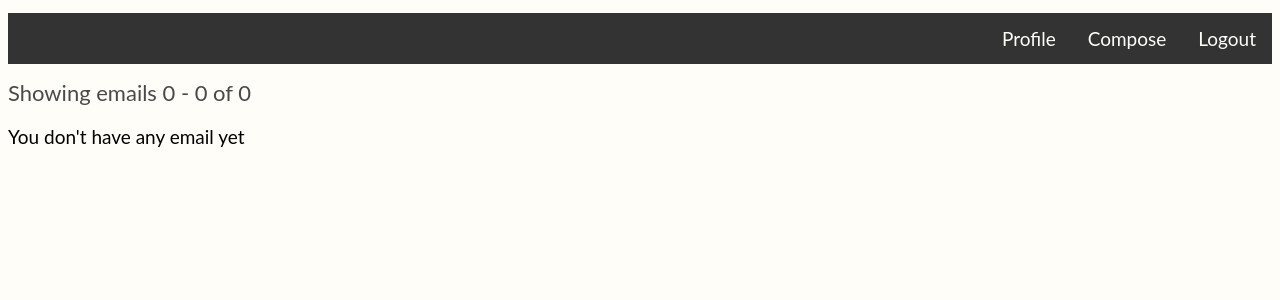
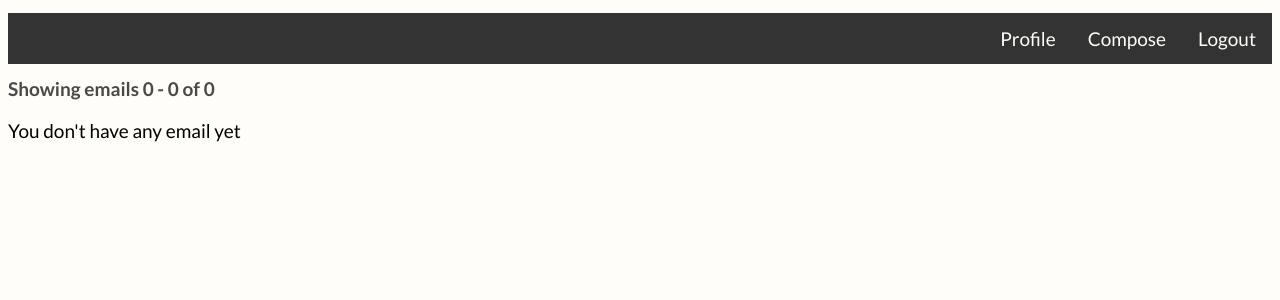
Before and after one commit to triplea24/mailassistant, a Django app: page /dashboard in a window 1280 px wide. Shown: the top 300 px of the page. Run offline with Django 3.2, Linux system fonts and the light colour scheme; the visitor is signed in with stand-in values (Sample User, id 1); data that the repository does not hold is empty.

Commit message:
dashfont

```diff
--- a/panel/templates/index.html
+++ b/panel/templates/index.html
@@ -2,9 +2,14 @@
 <head>
     {% load static %}
     <link rel="stylesheet" type="text/css" href="{% static "panel/mycss.css" %}">
+    <!-- Fonts -->
+    <!-- Lato -->
+    <link href='http://fonts.googleapis.com/css?family=Lato:400,300,700' rel='stylesheet' type='text/css'>
+    <link rel="stylesheet" href="http://code.ionicframework.com/ionicons/2.0.1/css/ionicons.min.css">
+
 </head>
 <body>
-        <ul class="nav navbar-nav navbar-right" id="top-nav">
+        <ul class="navigation">
             <li><a href="/logout">Logout</a></li>
             <li><a href="/dashboard/compose/">Compose</a></li>
             <li><a href="/dashboard/profile/">Profile</a></li>
@@ -49,10 +54,6 @@
     {% else %}
         <p>You don't have any email yet</p>
     {% endif %}
-    <script src="{% static "panel/landing/js/jquery.validate.min.js" %}"></script>
-    <script src="{% static "panel/landing/js/jquery.form.js" %}"></script>
-    <script src="{% static "panel/landing/js/jquery.nav.js" %}"></script>
-    <script src="{% static "panel/landing/js/jquery.sticky.js" %}"></script>
 
 </body>
 </html>
--- a/static/panel/mycss.css
+++ b/static/panel/mycss.css
@@ -89,7 +89,8 @@
 {
 		color: #4a4849;
 		font-family: 'Lato', sans-serif;
-		font: 22px 'Lato', 'Helvetica Neue', Helvetica, Arial, sans-serif;
+		font: 19px 'Lato', 'Helvetica Neue', Helvetica, Arial, sans-serif;
+		font-weight: bold;
 
 
 }
@@ -116,7 +117,7 @@
 h3.last
 {
 	font-family: 'Lato', sans-serif;
-	font:14px 'Lato', 'Helvetica Neue', Helvetica, Arial, sans-serif;
+	font:19px 'Lato', 'Helvetica Neue', Helvetica, Arial, sans-serif;
 	color: #c8c8c8;
 	padding-left: 20px;
 }
```
